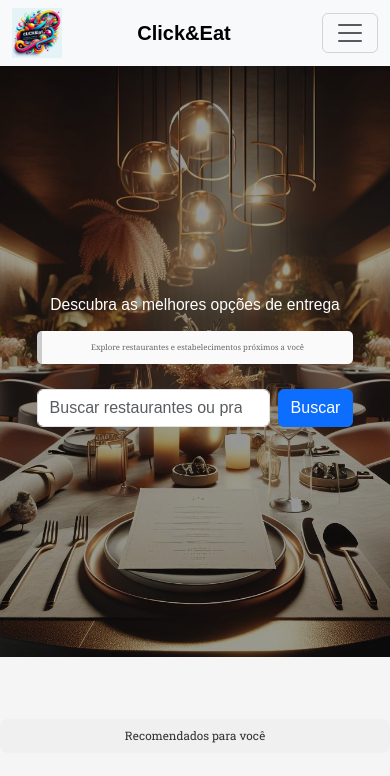
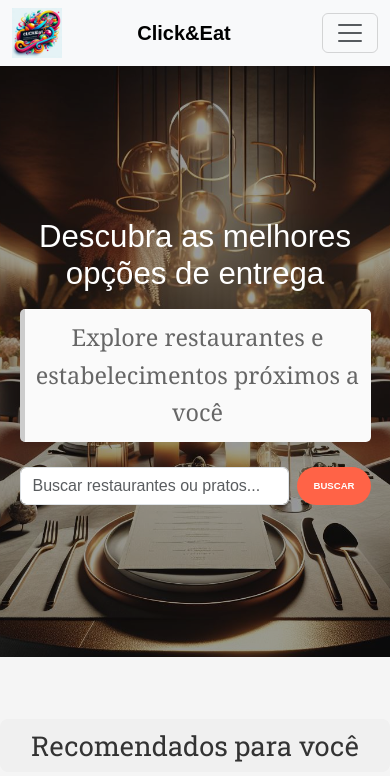
Before and after one commit to Btx69-jpg/Paw_8230127_8230138, a Node server app: page / in a window 390 px wide. Shown: the top 776 px of the page. Run offline with Node 20, Linux system fonts and the light colour scheme; some libraries are stand-ins or nearby versions.

Commit message:
continuação do homepage

```diff
--- a/views/index.ejs
+++ b/views/index.ejs
@@ -28,6 +28,7 @@
     align-items: center;
     justify-content: center;
 }
+
 .hero-overlay {
     position: absolute;
     top: 0;
@@ -36,6 +37,7 @@
     height: 100%;
     background-color: rgba(0,0,0,0.4);
 }
+
 .hero-content {
     position: relative;
     z-index: 2;
@@ -43,14 +45,17 @@
     color: #fff;
     padding: 0 5vw;
 }
+
 .hero-content h1 {
     font-size: 4vw;
     margin-bottom: 2vh;
 }
+
 .hero-content p {
     font-size: 2vw;
     margin-bottom: 3vh;
 }
+
 .search-bar {
     max-width: 500px;
     margin: 0 auto;
@@ -59,11 +64,13 @@
 .featured {
     padding: 5vh 0;
 }
+
 .featured h2 {
     text-align: center;
     margin-bottom: 3vh;
     font-size: 3vw;
 }
+
 .card-img-top {
     height: 20vh;
     object-fit: cover;
@@ -99,6 +106,101 @@ p {
     border-left: 5px solid #ccc;
     border-radius: 5px;
 }
+
+/* Estilo para o botão "Ver todos os restaurantes" */
+#moreRestaurants {
+    background-color: #ff6347; /* Tomate */
+    border: none;
+    color: white;
+    padding: 15px 30px;
+    font-size: 1.2em;
+    font-weight: bold;
+    text-transform: uppercase;
+    border-radius: 50px;
+    transition: background-color 0.3s ease, transform 0.3s ease;
+}
+
+#moreRestaurants:hover {
+    background-color: #ff4500; /* Laranja avermelhado */
+    transform: scale(1.05);
+}
+
+#OrangeButton {
+    background-color: #ff6347; /* Tomate */
+    border: none;
+    color: white;
+    padding: 15px 30px;
+    font-size: 0.5em;
+    font-weight: bold;
+    text-transform: uppercase;
+    border-radius: 50px;
+    transition: background-color 0.3s ease, transform 0.3s ease;
+}
+
+/* Media queries para telas menores */
+@media (max-width: 768px) {
+    .hero-content h1 {
+        font-size: 6vw;
+    }
+
+    .hero-content p {
+        font-size: 4vw;
+    }
+
+    .featured h2 {
+        font-size: 5vw;
+    }
+
+    .card-img-top {
+        height: 15vh;
+    }
+
+    .footer {
+        font-size: 2vw;
+    }
+
+    #moreRestaurants {
+        padding: 10px 20px;
+        font-size: 1em;
+    }
+
+    #OrangeButton {
+        padding: 10px 20px;
+        font-size: 0.8em;
+    }
+}
+
+@media (max-width: 480px) {
+    .hero-content h1 {
+        font-size: 8vw;
+    }
+
+    .hero-content p {
+        font-size: 6vw;
+    }
+
+    .featured h2 {
+        font-size: 7vw;
+    }
+
+    .card-img-top {
+        height: 10vh;
+    }
+
+    .footer {
+        font-size: 3vw;
+    }
+
+    #moreRestaurants {
+        padding: 8px 16px;
+        font-size: 0.8em;
+    }
+
+    #OrangeButton {
+        padding: 8px 16px;
+        font-size: 0.6em;
+    }
+}
   </style>
 </head>
 <body>
@@ -130,7 +232,7 @@ p {
 
       <form class="search-bar d-flex" action="/search" method="GET">
         <input class="form-control me-2" type="search" placeholder="Buscar restaurantes ou pratos..." aria-label="Search" name="q" required>
-        <button class="btn btn-primary" type="submit">Buscar</button>
+        <button class="btn btn-primary" type="submit" id="OrangeButton">Buscar</button>
       </form>
     </div>
   </section>
@@ -169,6 +271,13 @@ p {
           </div>
         </div>
       </div>
+    </div>
+  </section>
+
+  <section>
+    <!--Botão que direciona para ver todos os restaurantes-->
+    <div class="container text-center mb-5">
+      <a href="/restaurants" class="btn btn-primary" id="moreRestaurants">Ver todos os restaurantes</a>
     </div>
   </section>
 
```
Also changed, not shown: testes/hometest.html (+110 -1 lines). Lines whose indentation alone changed are shown as unchanged.
